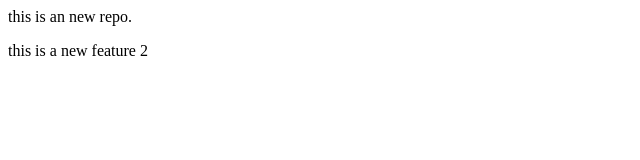
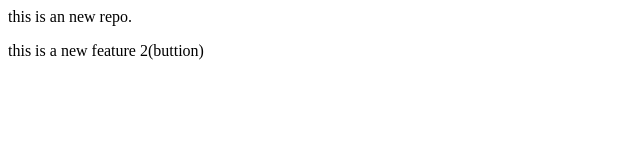
Before and after one commit to rtanpure/localrepo, a plain HTML site: page index.html in a window 1280 px wide. Shown: the full height of the page, 0-640 px from the left. Drawn offline with Linux system fonts and the light colour scheme.

```diff
--- a/index.html
+++ b/index.html
@@ -1,2 +1,2 @@
 <p>this is an new repo.</p>
-<p>this is a new feature 2</p>
+<p>this is a new feature 2(buttion)</p>
```
